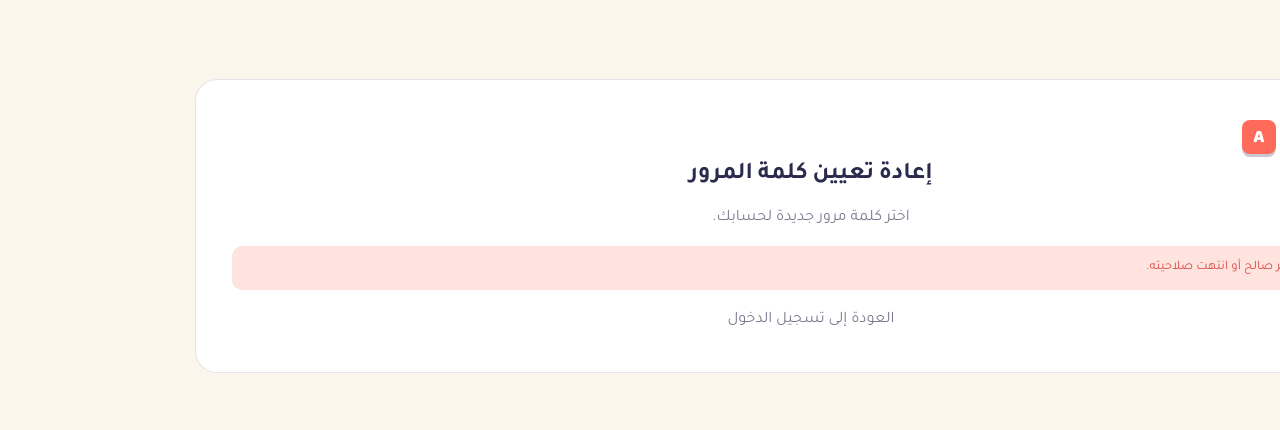
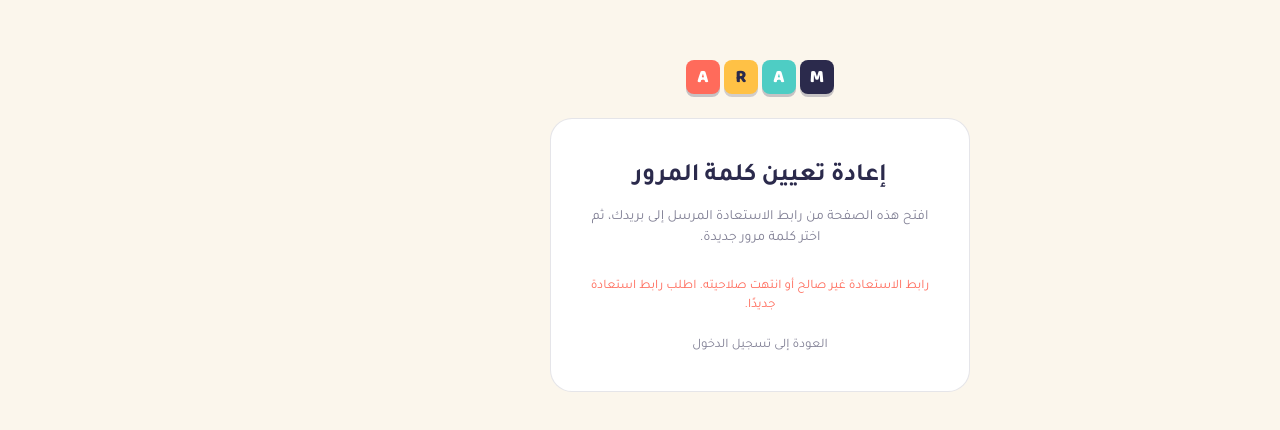
Before and after one commit to gustomotaz-star/aramtoys, a React (Vite) app in the folder react-app/: page /reset-password in a window 1280 px wide. Shown: the part 174-604 px from the top of the page. Built offline with nearby package versions, Linux system fonts and the light colour scheme.

Commit message:
Match reset password page to legacy layout

```diff
--- a/react-app/src/pages/ResetPasswordPage.jsx
+++ b/react-app/src/pages/ResetPasswordPage.jsx
@@ -3,56 +3,9 @@ import { Link, useNavigate } from 'react-router-dom';
 import Logo from '../components/Logo';
 import { supabase } from '../lib/supabase';
 
-export default function ResetPasswordPage() {
-  const navigate = useNavigate();
-  const [ready, setReady] = useState(false);
-  const [password, setPassword] = useState('');
-  const [confirm, setConfirm] = useState('');
-  const [message, setMessage] = useState({ type: '', text: 'جاري التحقق من رابط الاستعادة...' });
-  const [busy, setBusy] = useState(false);
-
-  useEffect(() => {
-    (async () => {
-      try {
-        const hash = new URLSearchParams(window.location.hash.slice(1));
-        const accessToken = hash.get('access_token');
-        const refreshToken = hash.get('refresh_token');
-        const type = hash.get('type');
-        if (accessToken && refreshToken) {
-          if (type && type !== 'recovery') throw new Error('هذا الرابط ليس رابط استعادة صالحًا.');
-          const { error } = await supabase.auth.setSession({ access_token: accessToken, refresh_token: refreshToken });
-          if (error) throw error;
-          history.replaceState(null, document.title, window.location.pathname + window.location.search);
-        }
-        const { data } = await supabase.auth.getSession();
-        if (!data.session) throw new Error('رابط الاستعادة غير صالح أو انتهت صلاحيته.');
-        setReady(true); setMessage({ type: '', text: '' });
-      } catch (error) { setMessage({ type: 'error', text: error.message }); }
-    })();
-  }, []);
-
-  const submit = async (event) => {
-    event.preventDefault(); setMessage({ type: '', text: '' });
-    if (password.length < 6) { setMessage({ type: 'error', text: 'كلمة المرور يجب أن تكون 6 أحرف على الأقل.' }); return; }
-    if (password !== confirm) { setMessage({ type: 'error', text: 'كلمتا المرور غير متطابقتين.' }); return; }
-    setBusy(true);
-    const { error } = await supabase.auth.updateUser({ password });
-    if (error) { setBusy(false); setMessage({ type: 'error', text: error.message }); return; }
-    await supabase.auth.signOut();
-    setMessage({ type: 'success', text: 'تم تحديث كلمة المرور بنجاح.' });
-    setTimeout(() => navigate('/login', { replace: true }), 1200);
-  };
-
-  return (
-    <main className="auth-shell">
-      <div className="card auth-card">
-        <Logo />
-        <h1>إعادة تعيين كلمة المرور</h1>
-        <p className="muted" style={{ textAlign: 'center' }}>اختر كلمة مرور جديدة لحسابك.</p>
-        {ready && <form className="stack" onSubmit={submit} style={{ marginTop: 18 }}><div className="field"><label className="label">كلمة المرور الجديدة</label><input className="input" type="password" minLength={6} value={password} onChange={(e) => setPassword(e.target.value)} required /></div><div className="field"><label className="label">تأكيد كلمة المرور</label><input className="input" type="password" minLength={6} value={confirm} onChange={(e) => setConfirm(e.target.value)} required /></div><button className="btn btn-primary" disabled={busy}>{busy ? '...' : 'حفظ كلمة المرور'}</button></form>}
-        {message.text && <div className={`notice ${message.type}`} style={{ marginTop: 14 }}>{message.text}</div>}
-        <Link className="muted" to="/login" style={{ display: 'block', textAlign: 'center', marginTop: 18 }}>العودة إلى تسجيل الدخول</Link>
-      </div>
-    </main>
-  );
+export default function ResetPasswordPage(){
+  const navigate=useNavigate(); const [ready,setReady]=useState(false); const [password,setPassword]=useState(''); const [confirm,setConfirm]=useState(''); const [message,setMessage]=useState({type:'',text:'جاري التحقق من رابط الاستعادة...'}); const [busy,setBusy]=useState(false);
+  useEffect(()=>{(async()=>{try{const hash=new URLSearchParams(window.location.hash.slice(1));const accessToken=hash.get('access_token');const refreshToken=hash.get('refresh_token');const type=hash.get('type');if(accessToken&&refreshToken){if(type&&type!=='recovery')throw new Error('هذا الرابط ليس رابط استعادة كلمة مرور صالحًا.');const {error}=await supabase.auth.setSession({access_token:accessToken,refresh_token:refreshToken});if(error)throw error;history.replaceState(null,document.title,window.location.pathname+window.location.search);}const {data}=await supabase.auth.getSession();if(!data.session)throw new Error('رابط الاستعادة غير صالح أو انتهت صلاحيته. اطلب رابط استعادة جديدًا.');setReady(true);setMessage({type:'',text:''});}catch(error){setMessage({type:'error',text:error.message});}})();},[]);
+  const submit=async(e)=>{e.preventDefault();setMessage({type:'',text:''});if(password.length<6){setMessage({type:'error',text:'كلمة المرور يجب أن تكون 6 أحرف على الأقل.'});return;}if(password!==confirm){setMessage({type:'error',text:'كلمتا المرور غير متطابقتين.'});return;}setBusy(true);const {error}=await supabase.auth.updateUser({password});if(error){setBusy(false);setMessage({type:'error',text:error.message});return;}await supabase.auth.signOut();setReady(false);setMessage({type:'success',text:'تم تحديث كلمة المرور بنجاح. يمكنك الآن تسجيل الدخول.'});setTimeout(()=>navigate('/login',{replace:true}),1800);};
+  return <main className="auth-shell"><div className="auth-wrap reset"><div className="auth-top-logo"><Logo /></div><div className="auth-card" style={{padding:'36px 30px'}}><h1 style={{fontSize:25}}>إعادة تعيين كلمة المرور</h1><p className="auth-sub">افتح هذه الصفحة من رابط الاستعادة المرسل إلى بريدك، ثم اختر كلمة مرور جديدة.</p>{ready&&<form onSubmit={submit}><label>كلمة المرور الجديدة</label><input type="password" minLength={6} value={password} onChange={e=>setPassword(e.target.value)} required/><label>تأكيد كلمة المرور</label><input type="password" minLength={6} value={confirm} onChange={e=>setConfirm(e.target.value)} required/><button className="auth-submit" disabled={busy}>{busy?'جاري الحفظ...':'حفظ كلمة المرور الجديدة'}</button></form>}{message.text&&<p className={`auth-message ${message.type}`}>{message.text}</p>}<Link className="auth-back" to="/login">العودة إلى تسجيل الدخول</Link></div></div></main>;
 }
```
